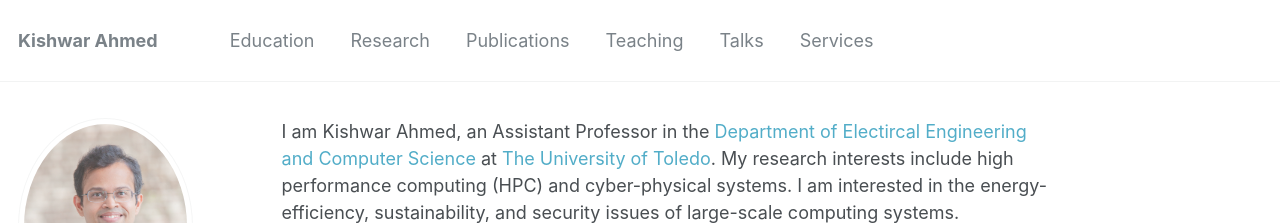
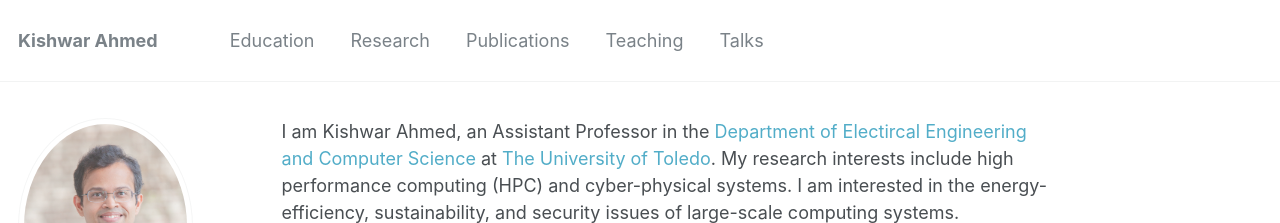
Before and after one commit to kishwarbd/kishwarbd.github.io, a Jekyll site: the page built from _pages/about.md, in a window 1280 px wide and 900 px high. Shown: the top 223 px of the window. Built offline with Jekyll 4.4.1, drawn with Linux system fonts in a browser that asks for light colours; some web fonts are replaced.

Commit message:
Update navigation.yml

```diff
--- a/_data/navigation.yml
+++ b/_data/navigation.yml
@@ -14,6 +14,3 @@ main:
 
   - title: "Talks"
     url: /talks/
-
-  - title: "Services"
-    url: /services/
```
